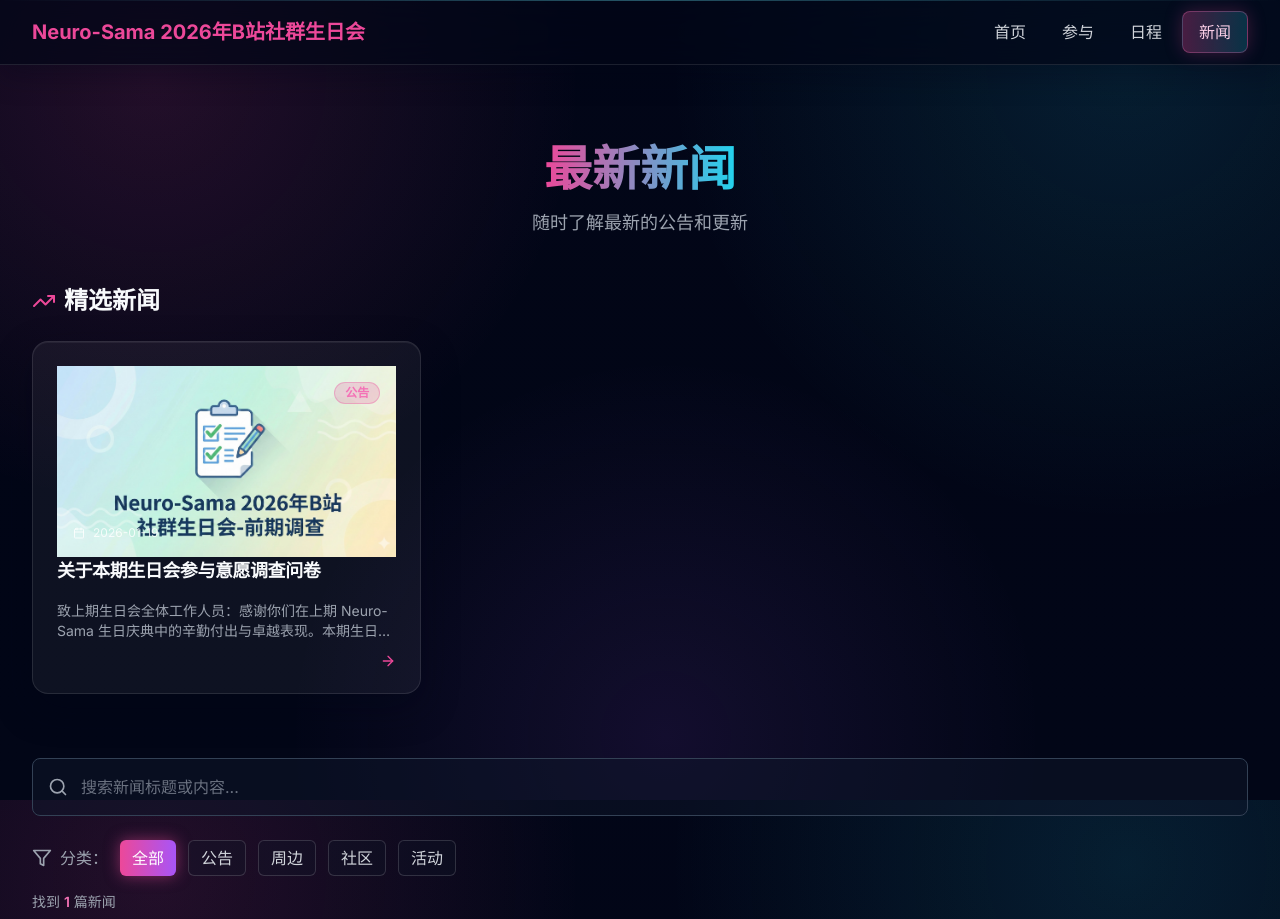
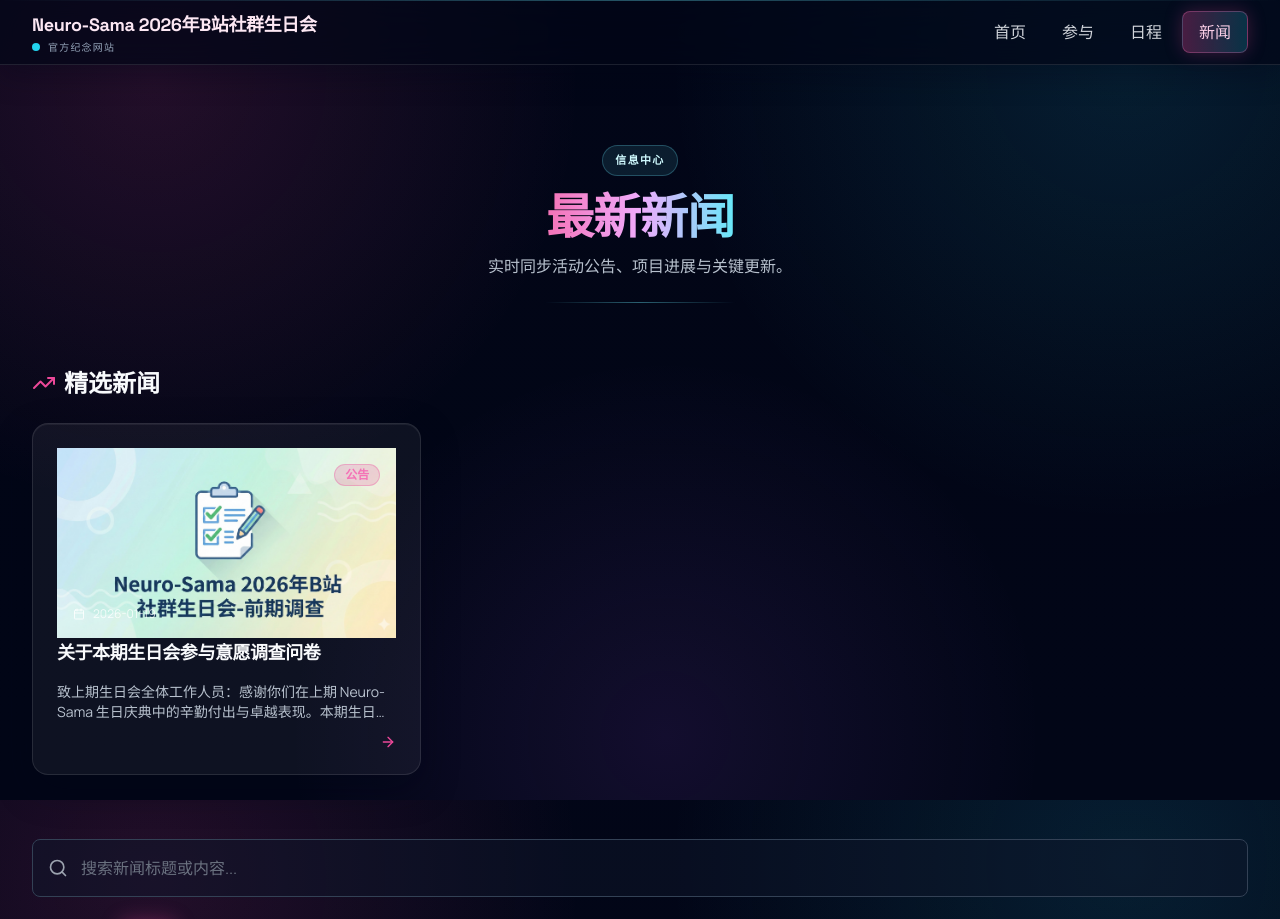
Before and after one commit to ColdSpellhere/Neuro-BirthdayWeb, a Next.js app: page /news in a window 1280 px wide. Shown: the top 919 px of the page. Built offline with nearby package versions, Linux system fonts and the light colour scheme.

Commit message:
feat(ui): refine chinese visual language and homepage flow

```diff
--- a/app/globals.css
+++ b/app/globals.css
@@ -37,6 +37,11 @@
 }
 
 @layer utilities {
+  .font-display {
+    font-family: var(--font-display), ui-sans-serif, system-ui, sans-serif;
+    letter-spacing: -0.02em;
+  }
+
   .site-background {
     background-color: #020617;
     background-image:
@@ -53,6 +58,34 @@
       inset 0 1px 0 rgba(255, 255, 255, 0.06),
       0 14px 36px rgba(2, 6, 23, 0.35);
   }
+
+  .glass-panel {
+    @apply border border-white/15 bg-white/[0.06] backdrop-blur-xl;
+    box-shadow:
+      inset 0 1px 0 rgba(255, 255, 255, 0.08),
+      0 24px 48px rgba(2, 6, 23, 0.45);
+  }
+
+  .page-hero {
+    @apply text-center mb-12 sm:mb-16;
+  }
+
+  .page-kicker {
+    @apply inline-flex items-center rounded-full border border-cyan-300/25 bg-cyan-300/10 px-3 py-1.5 text-[11px] font-semibold tracking-[0.12em] text-cyan-100;
+  }
+
+  .title-gradient-tech {
+    @apply font-display bg-gradient-to-r from-pink-400 via-fuchsia-300 to-cyan-300 bg-clip-text text-transparent;
+  }
+
+  .page-subtitle {
+    @apply text-slate-300/90 text-sm sm:text-base max-w-2xl mx-auto;
+  }
+
+  .hero-divider {
+    @apply mt-6 mx-auto h-px w-48 bg-gradient-to-r from-transparent via-cyan-300/40 to-transparent;
+  }
+
 
   .neon-glow-pink {
     @apply shadow-[0_0_15px_rgba(236,72,153,0.5)];
@@ -100,6 +133,15 @@
     transform: translateY(-2px);
     box-shadow: 0 8px 20px rgba(15, 23, 42, 0.45);
   }
+
+  .status-dot {
+    width: 8px;
+    height: 8px;
+    border-radius: 999px;
+    background: #22d3ee;
+    box-shadow: 0 0 0 0 rgba(34, 211, 238, 0.6);
+    animation: statusPulse 1.8s ease-out infinite;
+  }
 }
 
 @keyframes auroraShift {
@@ -123,6 +165,18 @@
   }
 }
 
+@keyframes statusPulse {
+  0% {
+    box-shadow: 0 0 0 0 rgba(34, 211, 238, 0.6);
+  }
+  70% {
+    box-shadow: 0 0 0 10px rgba(34, 211, 238, 0);
+  }
+  100% {
+    box-shadow: 0 0 0 0 rgba(34, 211, 238, 0);
+  }
+}
+
 @media (prefers-reduced-motion: reduce) {
   *,
   *::before,
@@ -134,7 +188,8 @@
   }
 
   .aurora-bg,
-  .section-reveal {
+  .section-reveal,
+  .status-dot {
     animation: none !important;
   }
 
--- a/app/layout.tsx
+++ b/app/layout.tsx
@@ -1,10 +1,14 @@
 import type { Metadata } from "next"
-import { Inter } from "next/font/google"
+import { Manrope, Space_Grotesk } from "next/font/google"
 import "./globals.css"
 import { Navbar } from "@/components/navbar"
 import { Footer } from "@/components/footer"
 
-const inter = Inter({ subsets: ["latin"] })
+const manrope = Manrope({ subsets: ["latin"] })
+const spaceGrotesk = Space_Grotesk({
+  subsets: ["latin"],
+  variable: "--font-display",
+})
 
 export const metadata: Metadata = {
   title: {
@@ -38,7 +42,7 @@
 }) {
   return (
     <html lang="zh-CN" className="dark">
-      <body className={`${inter.className} site-background text-slate-50`}>
+      <body className={`${manrope.className} ${spaceGrotesk.variable} site-background text-slate-50`}>
         <Navbar />
         <main className="min-h-screen">
           {children}
--- a/app/news/page.tsx
+++ b/app/news/page.tsx
@@ -189,18 +189,18 @@
   }, [selectedNews, openPrevNews, openNextNews])
 
   return (
-    <div className="min-h-screen py-20 px-4 sm:px-6 lg:px-8">
+    <div className="min-h-screen py-16 px-4 sm:px-6 sm:py-20 lg:px-8">
       <div className="max-w-7xl mx-auto">
         {/* Header */}
-        <div className="text-center mb-12 section-reveal">
-          <h1 className="text-5xl font-bold mb-4">
-            <span className="bg-gradient-to-r from-pink-500 to-cyan-400 bg-clip-text text-transparent">
-              最新新闻
-            </span>
+        <div className="page-hero section-reveal">
+          <span className="page-kicker">信息中心</span>
+          <h1 className="text-4xl sm:text-5xl font-bold mt-4 mb-3">
+            <span className="title-gradient-tech">最新新闻</span>
           </h1>
-          <p className="text-gray-400 text-lg">
-            随时了解最新的公告和更新
+          <p className="page-subtitle">
+            实时同步活动公告、项目进展与关键更新。
           </p>
+          <div className="hero-divider" />
         </div>
 
         {/* Featured News Section */}
@@ -249,7 +249,7 @@
                       </CardTitle>
                     </CardHeader>
                     <CardContent>
-                      <p className="text-gray-400 text-sm line-clamp-2 mb-3">
+                      <p className="text-slate-300/90 text-sm line-clamp-2 mb-3">
                         {news.excerpt}
                       </p>
                       <div className="flex items-center justify-end">
@@ -365,7 +365,7 @@
                     </CardHeader>
 
                     <CardContent className="flex-1 flex flex-col">
-                      <p className="text-gray-400 text-sm line-clamp-3 mb-4">
+                      <p className="text-slate-300/90 text-sm line-clamp-3 mb-4">
                         {news.excerpt}
                       </p>
 
@@ -374,7 +374,7 @@
                         variant="ghost"
                         className="mt-auto w-full group/btn"
                       >
-                        Read More
+                        查看详情
                         <ArrowRight className="w-4 h-4 ml-2 group-hover/btn:translate-x-1 transition-transform" />
                       </Button>
                     </CardContent>
--- a/app/participate/page.tsx
+++ b/app/participate/page.tsx
@@ -9,15 +9,17 @@
     <div className="min-h-screen py-16 sm:py-20 px-4 sm:px-6 lg:px-8">
       <div className="max-w-5xl mx-auto">
         {/* Header */}
-        <div className="text-center mb-8 sm:mb-12">
-          <h1 className="text-3xl sm:text-4xl md:text-5xl font-bold mb-3 sm:mb-4">
-            <span className="bg-gradient-to-r from-pink-500 to-cyan-400 bg-clip-text text-transparent">
+        <div className="page-hero mb-8 sm:mb-12">
+          <span className="page-kicker">参与指南</span>
+          <h1 className="text-3xl sm:text-4xl md:text-5xl font-bold mt-4 mb-3 sm:mb-4">
+            <span className="title-gradient-tech">
               参与方式一览
             </span>
           </h1>
-          <p className="text-gray-400 text-base sm:text-lg max-w-2xl mx-auto px-4">
-            选择你的参与方式，一起为 Neuro-Sama 庆生！
+          <p className="page-subtitle px-4">
+            选择你的参与方式，一起为 Neuro-Sama 庆生。
           </p>
+          <div className="hero-divider" />
         </div>
 
         {/* Tabs Component */}
--- a/app/schedule/page.tsx
+++ b/app/schedule/page.tsx
@@ -152,21 +152,23 @@
   const sortedDates = Array.from(groupedEvents.keys()).sort()
 
   return (
-    <div className="min-h-screen py-20 px-4 sm:px-6 lg:px-8">
+    <div className="min-h-screen py-16 px-4 sm:px-6 sm:py-20 lg:px-8">
       <div className="max-w-4xl mx-auto">
         {/* Header */}
-        <div className="text-center mb-16">
-          <h1 className="text-5xl font-bold mb-4">
-            <span className="bg-gradient-to-r from-pink-500 to-cyan-400 bg-clip-text text-transparent">
+        <div className="page-hero mb-16">
+          <span className="page-kicker">活动时间轴</span>
+          <h1 className="text-4xl sm:text-5xl font-bold mt-4 mb-3">
+            <span className="title-gradient-tech">
               活动日程
             </span>
           </h1>
-          <p className="text-gray-400 text-lg">
+          <p className="page-subtitle">
             所有时间均为北京时间 (UTC+8)
           </p>
-          <p className="text-cyan-400 text-sm mt-2">
+          <p className="text-cyan-300 text-xs sm:text-sm mt-2">
             当前时间: {currentBeijingDisplay.date} {currentBeijingDisplay.time}
           </p>
+          <div className="hero-divider" />
         </div>
 
         {/* 按日期分组渲染时间轴 */}
--- a/components/footer.tsx
+++ b/components/footer.tsx
@@ -41,9 +41,14 @@
       <div className="relative max-w-7xl mx-auto px-4 sm:px-6 lg:px-8 py-8">
         <div className="flex flex-col sm:flex-row items-center justify-between gap-4">
           {/* Copyright */}
-          <p className="text-gray-400 text-sm text-center sm:text-left">
-            © 2026 Neuro-Sama Birthday Committee
-          </p>
+          <div className="text-center sm:text-left">
+            <p className="font-display text-sm text-slate-300">
+              Neuro-Sama 生日会筹备组
+            </p>
+            <p className="text-xs text-slate-500 tracking-[0.08em] mt-1">
+              © 2026 保留所有权利
+            </p>
+          </div>
 
           {/* Social Media Icons */}
           <div className="flex items-center gap-4">
--- a/components/navbar.tsx
+++ b/components/navbar.tsx
@@ -23,10 +23,16 @@
       <div className="max-w-7xl mx-auto px-4 sm:px-6 lg:px-8">
         <div className="flex items-center justify-between h-16">
           {/* Logo */}
-          <Link href="/" className="flex items-center gap-2 group">
-            <span className="text-lg sm:text-xl font-bold text-pink-500 hover:text-pink-400 transition-colors">
-              <span className="sm:hidden">Neuro-Sama 2026</span>
-              <span className="hidden sm:inline">Neuro-Sama 2026年B站社群生日会</span>
+          <Link href="/" className="flex items-center group pr-2 sm:pr-0">
+            <span className="leading-tight">
+              <span className="font-display text-[15px] sm:text-lg font-bold text-pink-100 group-hover:text-white transition-colors">
+                <span className="sm:hidden">Neuro-Sama 2026</span>
+                <span className="hidden sm:inline">Neuro-Sama 2026年B站社群生日会</span>
+              </span>
+              <span className="hidden sm:flex items-center gap-2 text-[10px] tracking-[0.12em] text-slate-400 mt-0.5">
+                <span className="status-dot" />
+                官方纪念网站
+              </span>
             </span>
           </Link>
 
--- a/components/ui/button.tsx
+++ b/components/ui/button.tsx
@@ -20,16 +20,16 @@
   return (
     <Comp
       className={cn(
-        "inline-flex items-center justify-center rounded-md font-medium transition-all focus-visible:outline-none focus-visible:ring-2 focus-visible:ring-ring disabled:pointer-events-none disabled:opacity-50",
+        "inline-flex items-center justify-center rounded-xl font-medium tracking-[0.01em] transition-all focus-visible:outline-none focus-visible:ring-2 focus-visible:ring-ring disabled:pointer-events-none disabled:opacity-50",
         {
-          "bg-pink-500 text-white hover:bg-pink-600 neon-glow-pink": variant === "default",
-          "hover:bg-accent hover:text-accent-foreground": variant === "ghost",
-          "border border-pink-500 text-pink-500 hover:bg-pink-500/10": variant === "outline",
+          "bg-gradient-to-r from-pink-500 to-fuchsia-500 text-white hover:from-pink-500 hover:to-pink-400 shadow-[0_10px_24px_rgba(236,72,153,0.32)]": variant === "default",
+          "bg-white/0 text-slate-200 hover:bg-white/8 hover:text-white": variant === "ghost",
+          "border border-pink-400/70 text-pink-300 bg-pink-500/5 hover:bg-pink-500/12": variant === "outline",
         },
         {
           "h-10 px-4 py-2": size === "default",
-          "h-9 rounded-md px-3": size === "sm",
-          "h-11 rounded-md px-8": size === "lg",
+          "h-9 rounded-lg px-3": size === "sm",
+          "h-11 rounded-xl px-8": size === "lg",
         },
         className
       )}
--- a/components/ui/card.tsx
+++ b/components/ui/card.tsx
@@ -6,7 +6,7 @@
   return (
     <div
       className={cn(
-        "glass-effect rounded-2xl p-6 transition-all hover:scale-[1.02]",
+        "glass-effect rounded-2xl border border-white/12 p-6 shadow-[0_10px_28px_rgba(2,6,23,0.35)] transition-all",
         className
       )}
       {...props}
@@ -19,7 +19,7 @@
 }
 
 export function CardTitle({ className, ...props }: React.HTMLAttributes<HTMLHeadingElement>) {
-  return <h3 className={cn("text-2xl font-semibold leading-none tracking-tight", className)} {...props} />
+  return <h3 className={cn("text-2xl font-semibold leading-tight tracking-tight", className)} {...props} />
 }
 
 export function CardDescription({ className, ...props }: React.HTMLAttributes<HTMLParagraphElement>) {
```
Also changed, not shown: app/page.tsx (+19 -7 lines).
